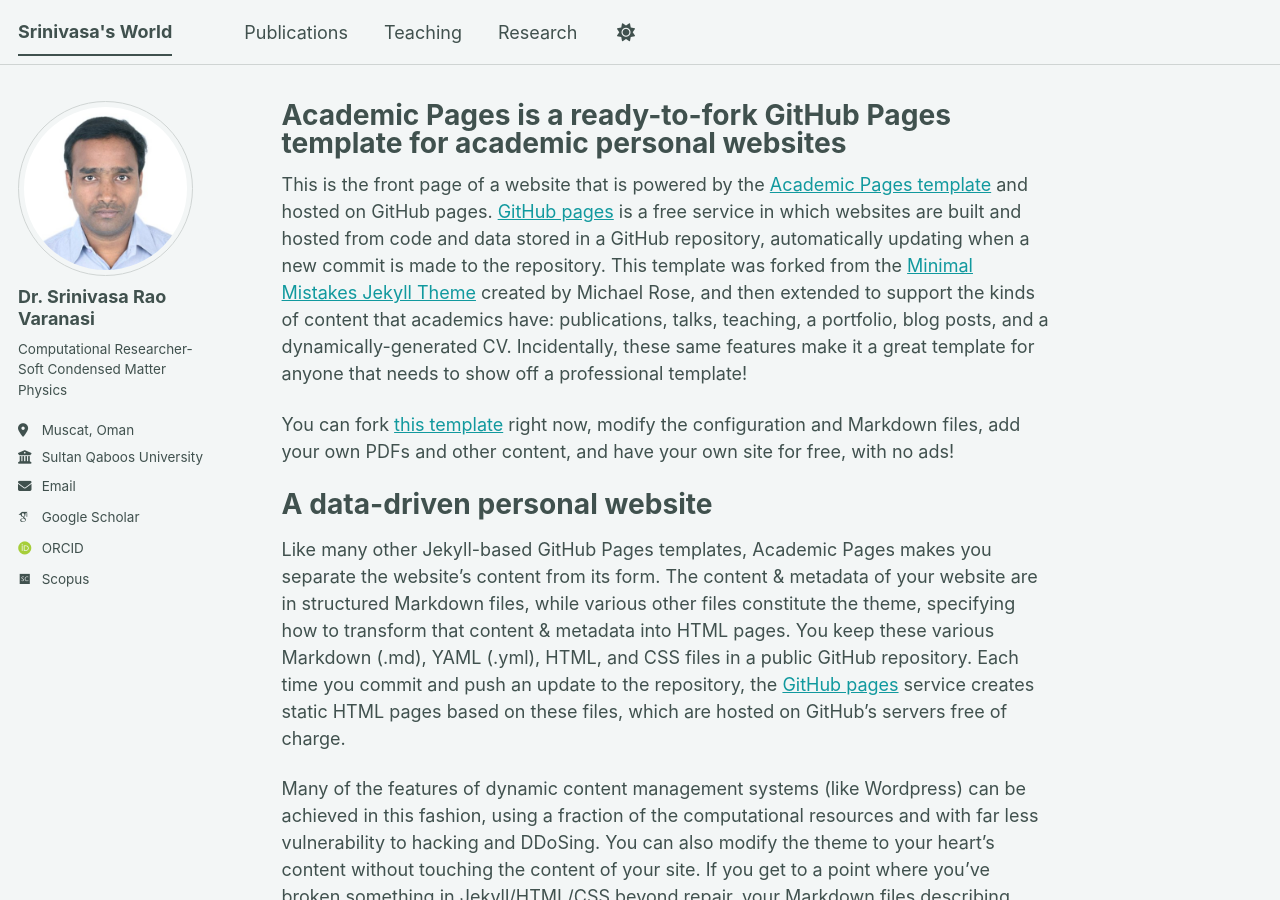
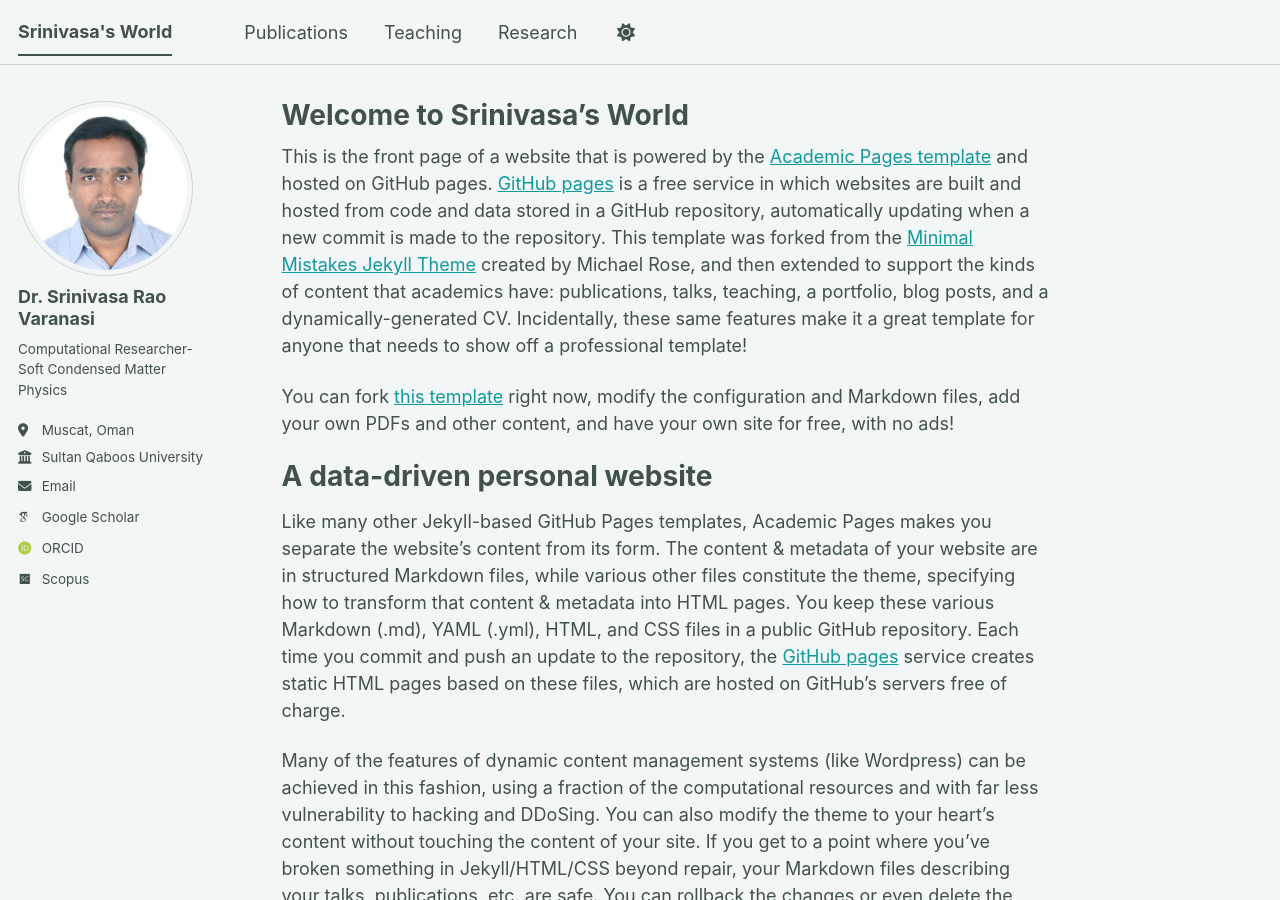
Before and after one commit to uqsraova/physics, a Jekyll site: the page built from _pages/about.md, in a window 1280 px wide and 900 px high. Built offline with Jekyll 4.4.1, drawn with Linux system fonts in a browser that asks for light colours; some web fonts are replaced; a script bundle is joined from its source files by our own code; library files that are not in the unit come from our copies.

Commit message:
Update about.md

```diff
--- a/_pages/about.md
+++ b/_pages/about.md
@@ -1,6 +1,6 @@
 ---
 permalink: /
-title: "Academic Pages is a ready-to-fork GitHub Pages template for academic personal websites"
+title: "Welcome to Srinivasa's World"
 author_profile: true
 redirect_from:
   - /about/
```
